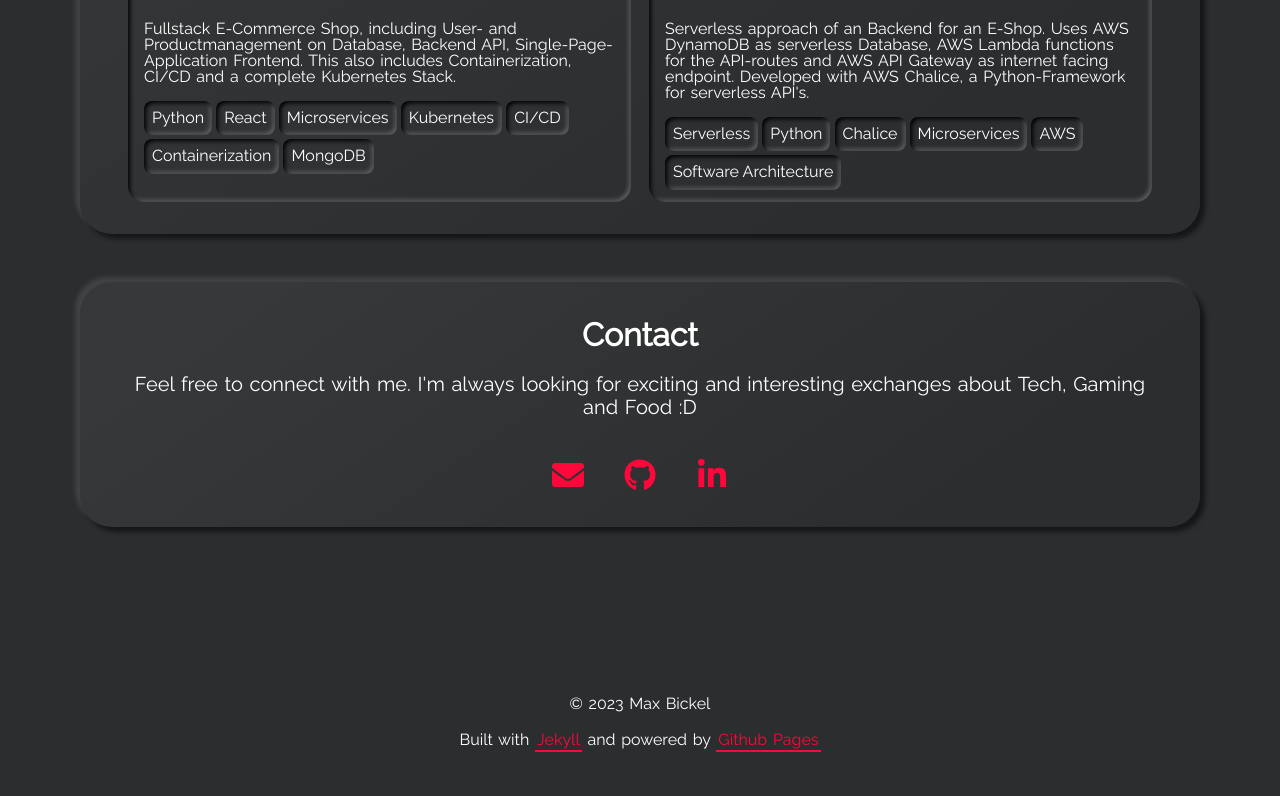
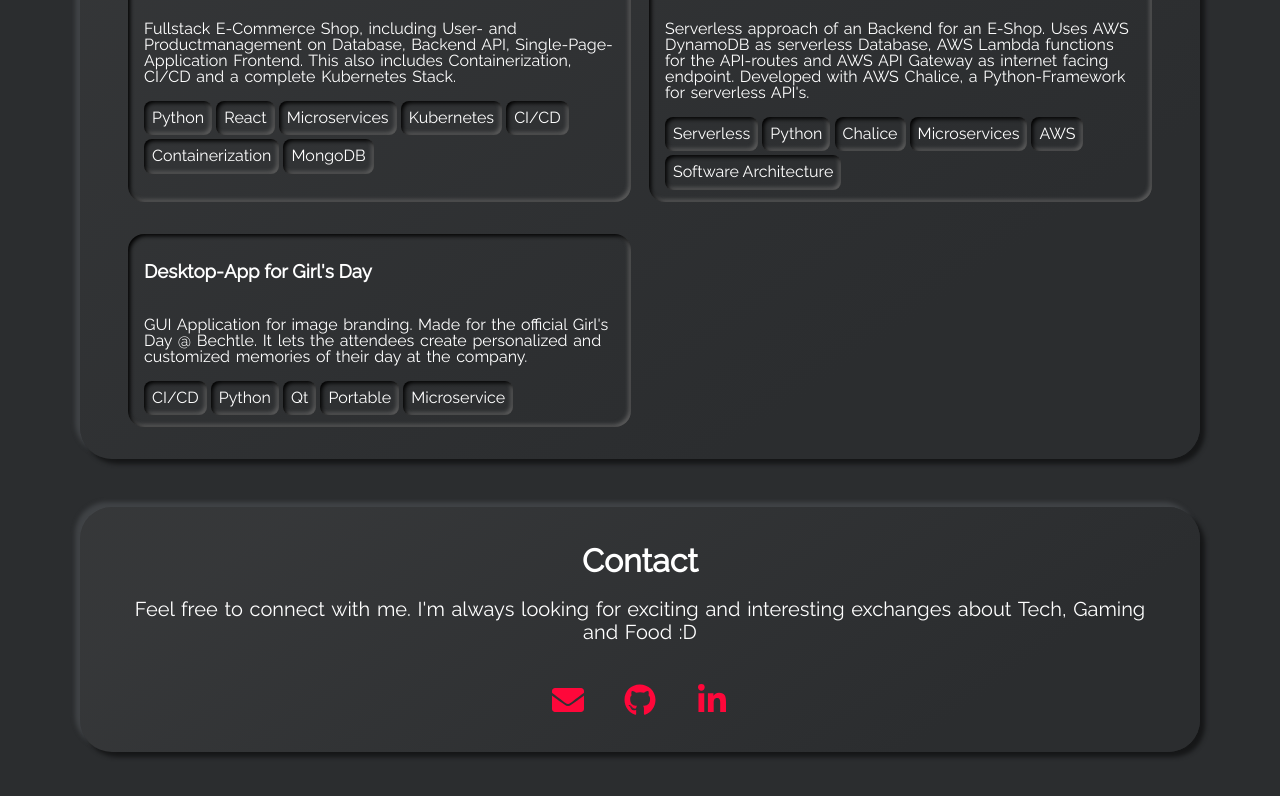
Before and after one commit to xamma/xamma.github.io, a Jekyll site: the page built from index.html, in a window 1280 px wide and 900 px high, scrolled down 3501 px. Shown: the top 796 px of the window. Built offline with Jekyll 4.4.1, drawn with Linux system fonts in a browser that asks for light colours.

Commit message:
Added another project.

```diff
--- a/_data/projects.yml
+++ b/_data/projects.yml
@@ -52,3 +52,12 @@
     - tag: Microservices
     - tag: AWS
     - tag: Software Architecture
+
+- name: Desktop-App for Girl's Day
+  descr: "GUI Application for image branding. Made for the official Girl's Day @ Bechtle. It lets the attendees create personalized and customized memories of their day at the company."
+  tags:
+    - tag: CI/CD
+    - tag: Python
+    - tag: Qt
+    - tag: Portable
+    - tag: Microservice
```
